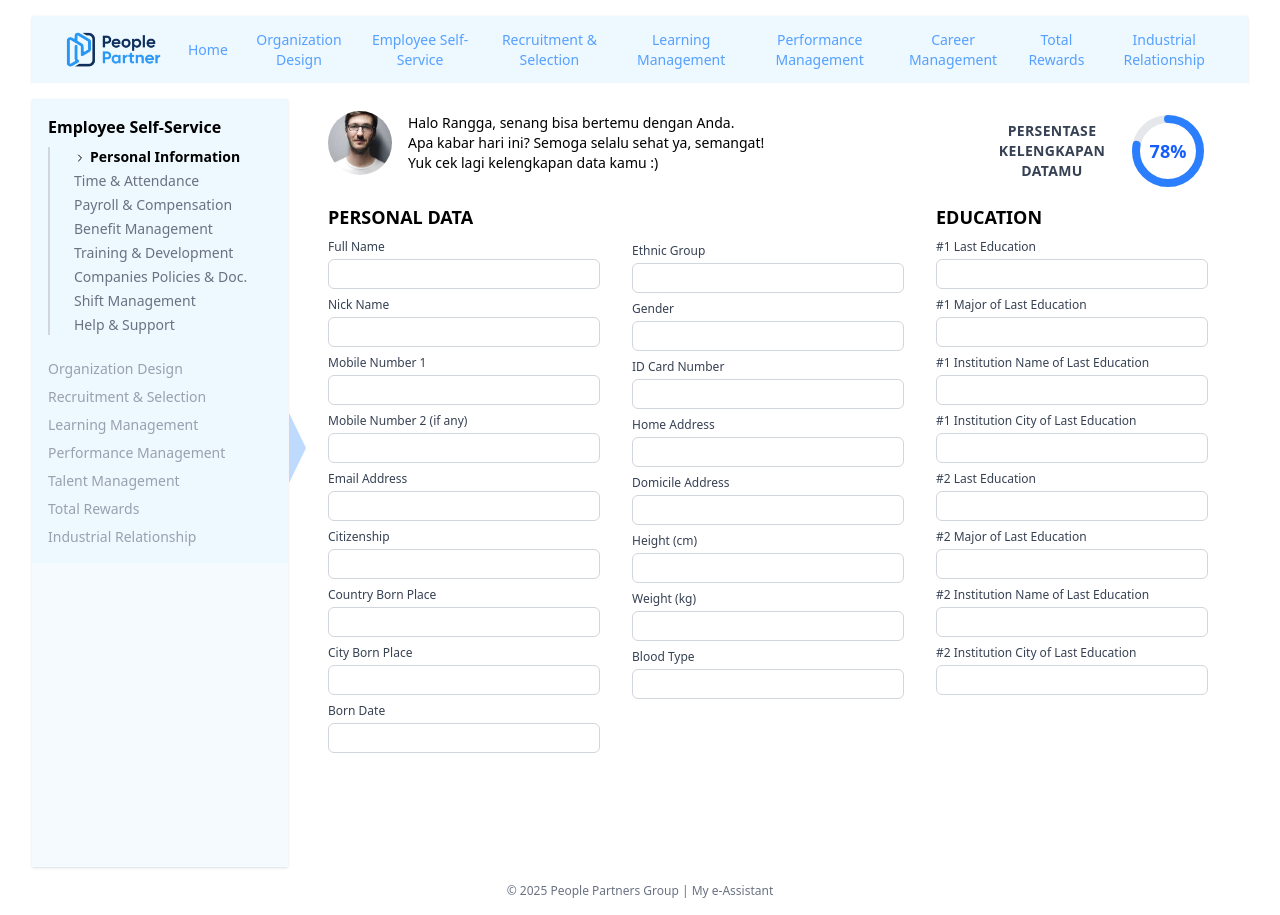
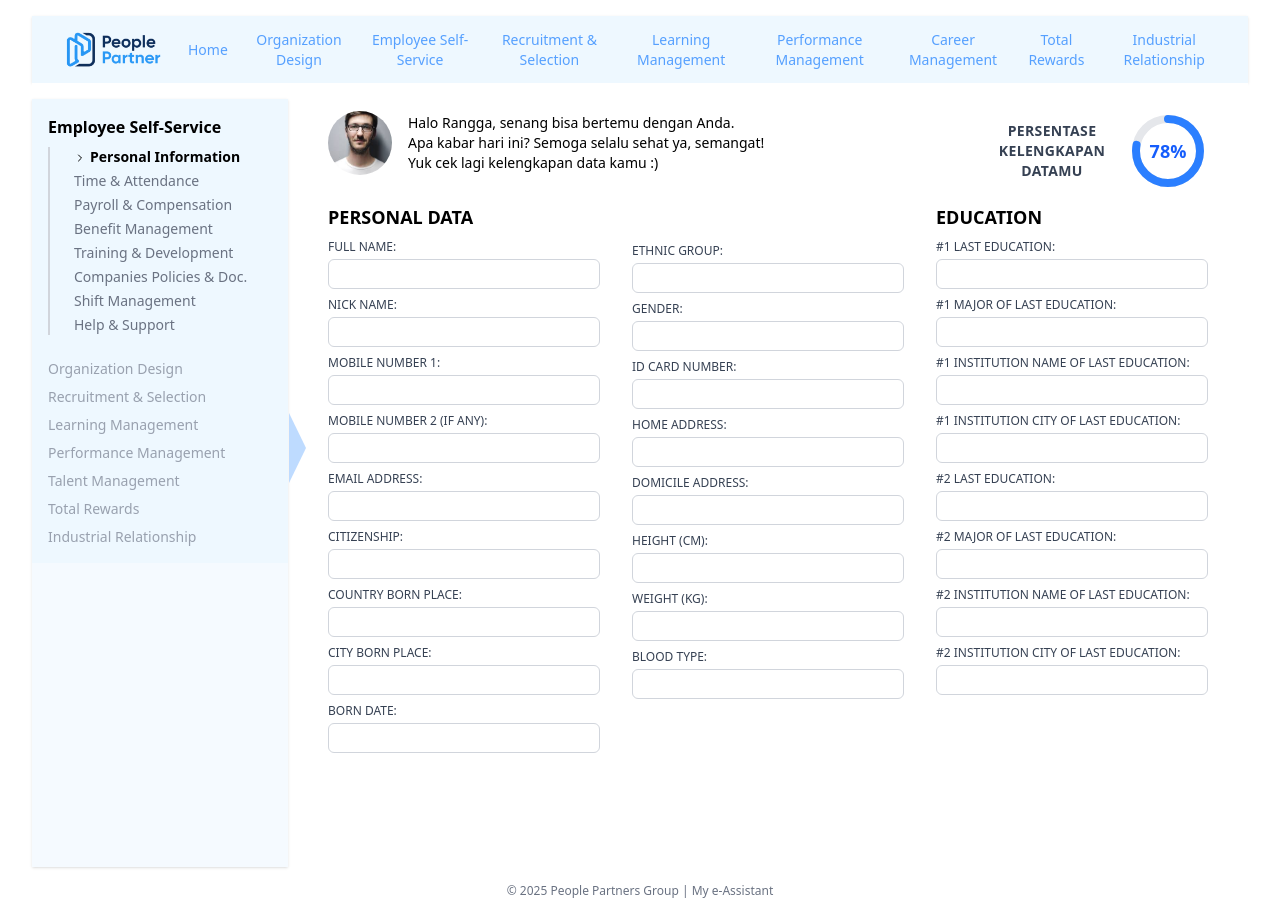
Before and after one commit to logikasistembisnis/fe-hrms, a Next.js app: page /employee-self-service/information in a window 1280 px wide. Built offline with nearby package versions, Linux system fonts and the light colour scheme.

Commit message:
update text capital

```diff
--- a/src/components/information/EducationForm.tsx
+++ b/src/components/information/EducationForm.tsx
@@ -4,14 +4,14 @@ import ProfileSection from "./ProfileSection";
 export default function EducationForm() {
   return (
     <ProfileSection title="EDUCATION">
-      <InputField label="#1 Last Education" />
-      <InputField label="#1 Major of Last Education" />
-      <InputField label="#1 Institution Name of Last Education" />
-      <InputField label="#1 Institution City of Last Education" />
-      <InputField label="#2 Last Education" />
-      <InputField label="#2 Major of Last Education" />
-      <InputField label="#2 Institution Name of Last Education" />
-      <InputField label="#2 Institution City of Last Education" />
+      <InputField label="#1 LAST EDUCATION:" />
+      <InputField label="#1 MAJOR OF LAST EDUCATION:" />
+      <InputField label="#1 INSTITUTION NAME OF LAST EDUCATION:" />
+      <InputField label="#1 INSTITUTION CITY OF LAST EDUCATION:" />
+      <InputField label="#2 LAST EDUCATION:" />
+      <InputField label="#2 MAJOR OF LAST EDUCATION:" />
+      <InputField label="#2 INSTITUTION NAME OF LAST EDUCATION:" />
+      <InputField label="#2 INSTITUTION CITY OF LAST EDUCATION:" />
     </ProfileSection>
   );
 }
--- a/src/components/information/PersonalDataForm.tsx
+++ b/src/components/information/PersonalDataForm.tsx
@@ -9,15 +9,15 @@ export default function PersonalDataForm({ section }: PersonalDataFormProps) {
     if (section === "left") {
         return (
             <ProfileSection title="PERSONAL DATA">
-                <InputField label="Full Name" />
-                <InputField label="Nick Name" />
-                <InputField label="Mobile Number 1" />
-                <InputField label="Mobile Number 2 (if any)" />
-                <InputField label="Email Address" />
-                <InputField label="Citizenship" />
-                <InputField label="Country Born Place" />
-                <InputField label="City Born Place" />
-                <InputField label="Born Date" />
+                <InputField label="FULL NAME:" />
+                <InputField label="NICK NAME:" />
+                <InputField label="MOBILE NUMBER 1:" />
+                <InputField label="MOBILE NUMBER 2 (IF ANY):" />
+                <InputField label="EMAIL ADDRESS:" />
+                <InputField label="CITIZENSHIP:" />
+                <InputField label="COUNTRY BORN PLACE:" />
+                <InputField label="CITY BORN PLACE:" />
+                <InputField label="BORN DATE:" />
             </ProfileSection>
         );
     }
@@ -25,14 +25,14 @@ export default function PersonalDataForm({ section }: PersonalDataFormProps) {
     return (
         <div className="pt-10">
             <ProfileSection title=" ">
-                <InputField label="Ethnic Group" />
-                <InputField label="Gender" />
-                <InputField label="ID Card Number" />
-                <InputField label="Home Address" />
-                <InputField label="Domicile Address" />
-                <InputField label="Height (cm)" />
-                <InputField label="Weight (kg)" />
-                <InputField label="Blood Type" />
+                <InputField label="ETHNIC GROUP:" />
+                <InputField label="GENDER:" />
+                <InputField label="ID CARD NUMBER:" />
+                <InputField label="HOME ADDRESS:" />
+                <InputField label="DOMICILE ADDRESS:" />
+                <InputField label="HEIGHT (CM):" />
+                <InputField label="WEIGHT (KG):" />
+                <InputField label="BLOOD TYPE:" />
             </ProfileSection>
         </div>
     );
```
